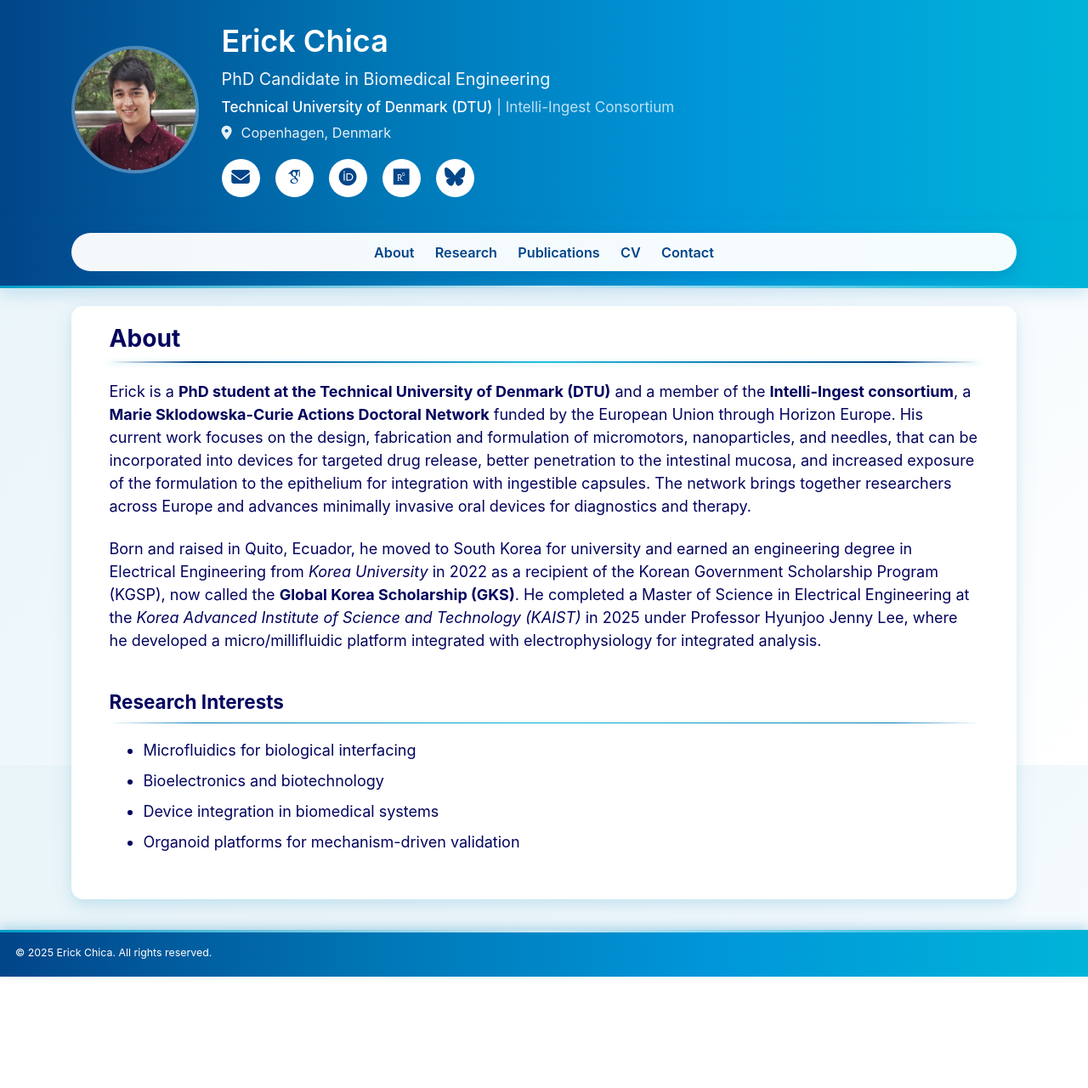
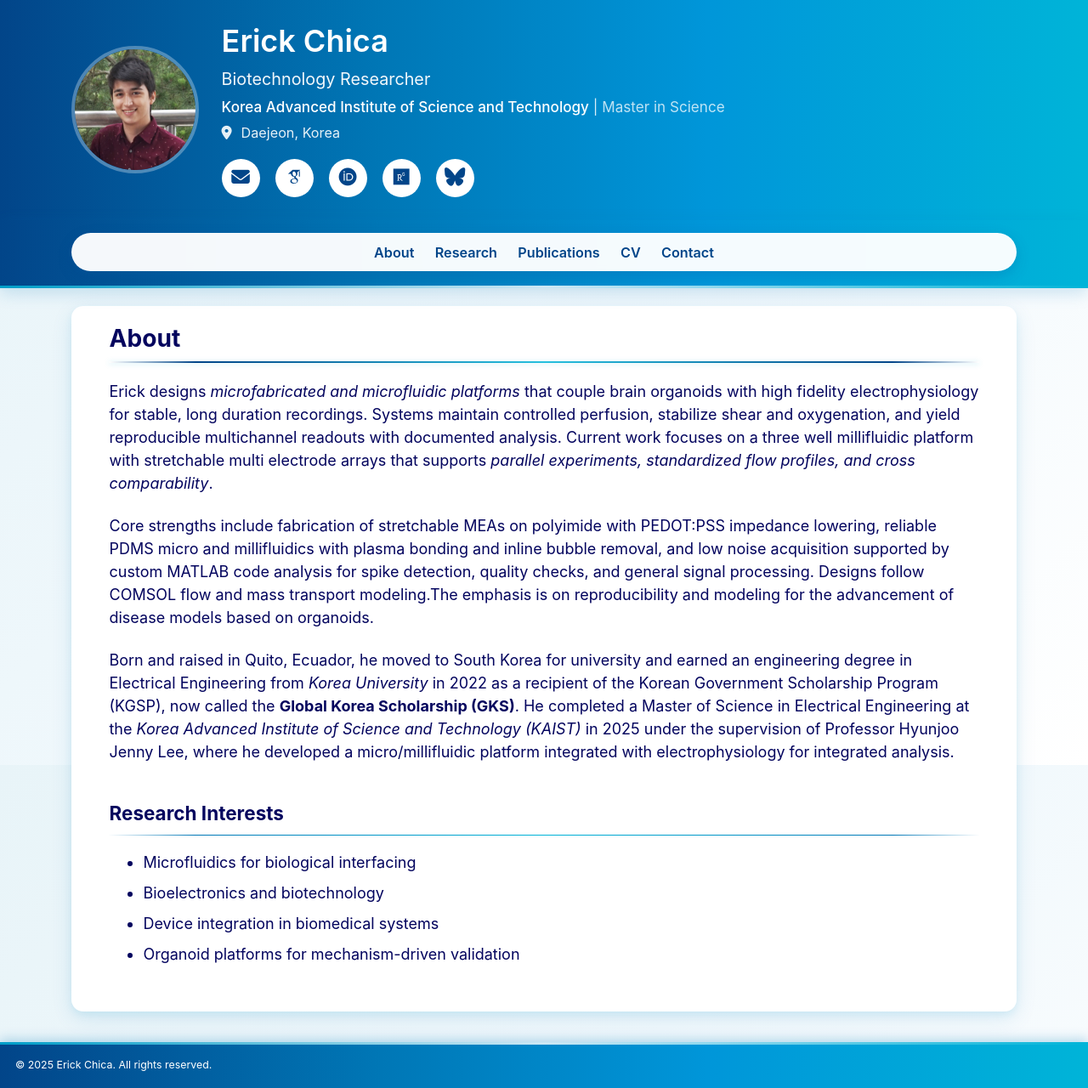
Before and after one commit to Belgodie/belgodie.github.io, a Jekyll site: the page built from _pages/about.md, in a window 1280 px wide. Shown: the whole page at 85% size. Built offline with Jekyll 4.4.1, drawn with Linux system fonts in a browser that asks for light colours; some web fonts are replaced; a script that is not in the unit is left out; before the commit the page ends 1149 px from its top, so only the background shows below that.

Commit message:
Defaultear a KAIST Info

```diff
--- a/_config.yml
+++ b/_config.yml
@@ -24,14 +24,11 @@ author:
   # Biographic information
   avatar           : "profile.png"
   name             : "Erick Chica"
-  hero_title       : "PhD Candidate in Biomedical Engineering"
-  affiliation_main : "Technical University of Denmark (DTU)"
-  affiliation_secondary : "Intelli-Ingest Consortium"
-  hero_location    : "Copenhagen, Denmark"
+  hero_title       : "Biotechnology Researcher"
+  affiliation_main : "Korea Advanced Institute of Science and Technology"
+  affiliation_secondary : "Master in Science"
+  hero_location    : "Daejeon, Korea"
   pronouns         : # example: "she/her"
-  bio              : "Electrical Engineer researching bioelectronics and nanomaterials"
-  location         : "Daejeon, South Korea"
-  employer         : "KAIST"
   uri              : # URL
   email            : "erickchica[at]kaist.ac.kr"
   hero_links:
--- a/_includes/hero-profile.html
+++ b/_includes/hero-profile.html
@@ -20,10 +20,10 @@
 
         <div class="hero-info">
           <h1 class="hero-name">{{ author.name }}</h1>
-          {% assign hero_title = author.hero_title | default: author.title %}
-          {% assign affiliation_main = author.affiliation_main | default: author.employer %}
+          {% assign hero_title = author.hero_title %}
+          {% assign affiliation_main = author.affiliation_main %}
           {% assign affiliation_secondary = author.affiliation_secondary %}
-          {% assign hero_location = author.hero_location | default: author.location %}
+          {% assign hero_location = author.hero_location %}
 
           {% if hero_title %}
             <p class="hero-title">{{ hero_title }}</p>
--- a/_pages/about.md
+++ b/_pages/about.md
@@ -15,9 +15,17 @@ redirect_from:
   - /portfolio/
 ---
 
+Erick designs *microfabricated and microfluidic platforms* that couple brain organoids with high fidelity electrophysiology for stable, long duration recordings. Systems maintain controlled perfusion, stabilize shear and oxygenation, and yield reproducible multichannel readouts with documented analysis. Current work focuses on a three well millifluidic platform with stretchable multi electrode arrays that supports *parallel experiments, standardized flow profiles, and cross comparability*.
+
+Core strengths include fabrication of stretchable MEAs on polyimide with PEDOT:PSS impedance lowering, reliable PDMS micro and millifluidics with plasma bonding and inline bubble removal, and low noise acquisition supported by custom MATLAB code analysis for spike detection, quality checks, and general signal processing. Designs follow COMSOL flow and mass transport modeling.The emphasis is on reproducibility and modeling for the advancement of disease models based on organoids.
+
+Born and raised in Quito, Ecuador, he moved to South Korea for university and earned an engineering degree in Electrical Engineering from *Korea University* in 2022 as a recipient of the Korean Government Scholarship Program (KGSP), now called the **Global Korea Scholarship (GKS)**. He completed a Master of Science in Electrical Engineering at the *Korea Advanced Institute of Science and Technology (KAIST)* in 2025 under the supervision of Professor Hyunjoo Jenny Lee, where he developed a micro/millifluidic platform integrated with electrophysiology for integrated analysis.
+
+{%comment%}
 Erick is a **PhD student at the Technical University of Denmark (DTU)** and a member of the **Intelli-Ingest consortium**, a **Marie Sklodowska-Curie Actions Doctoral Network** funded by the European Union through Horizon Europe. His current work focuses on the design, fabrication and formulation of micromotors, nanoparticles, and needles, that can be incorporated into devices for targeted drug release, better penetration to the intestinal mucosa, and increased exposure of the formulation to the epithelium for integration with ingestible capsules. The network brings together researchers across Europe and advances minimally invasive oral devices for diagnostics and therapy.
 
 Born and raised in Quito, Ecuador, he moved to South Korea for university and earned an engineering degree in Electrical Engineering from *Korea University* in 2022 as a recipient of the Korean Government Scholarship Program (KGSP), now called the **Global Korea Scholarship (GKS)**. He completed a Master of Science in Electrical Engineering at the *Korea Advanced Institute of Science and Technology (KAIST)* in 2025 under Professor Hyunjoo Jenny Lee, where he developed a micro/millifluidic platform integrated with electrophysiology for integrated analysis.
+{%endcomment%}
 
 Research Interests
 ------
```
Also changed, not shown: _includes/author-profile.html (deleted, +0 -170 lines), _includes/sidebar.html (deleted, +0 -25 lines), _news/2024-10-26-phd-started.md (deleted, +0 -5 lines), _pages/contact.md (+3 -1 lines).
